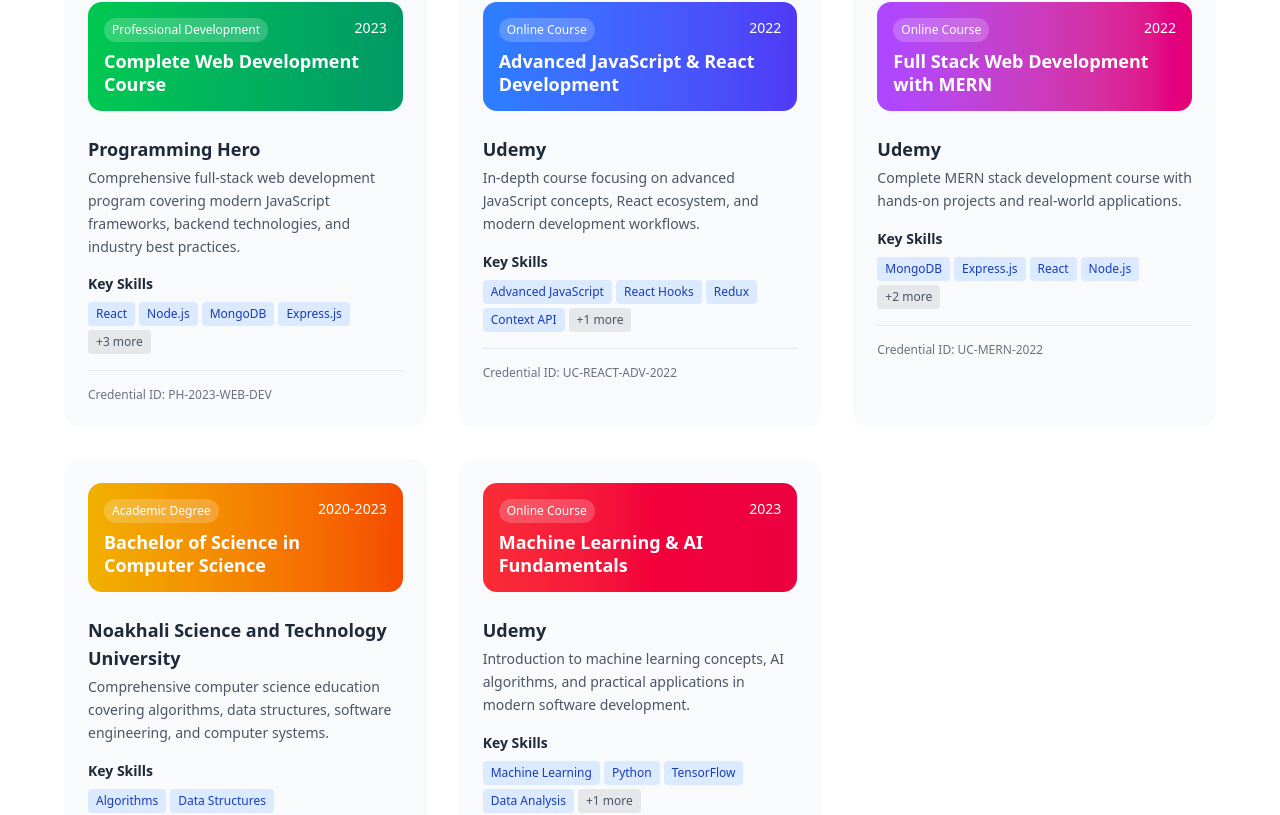
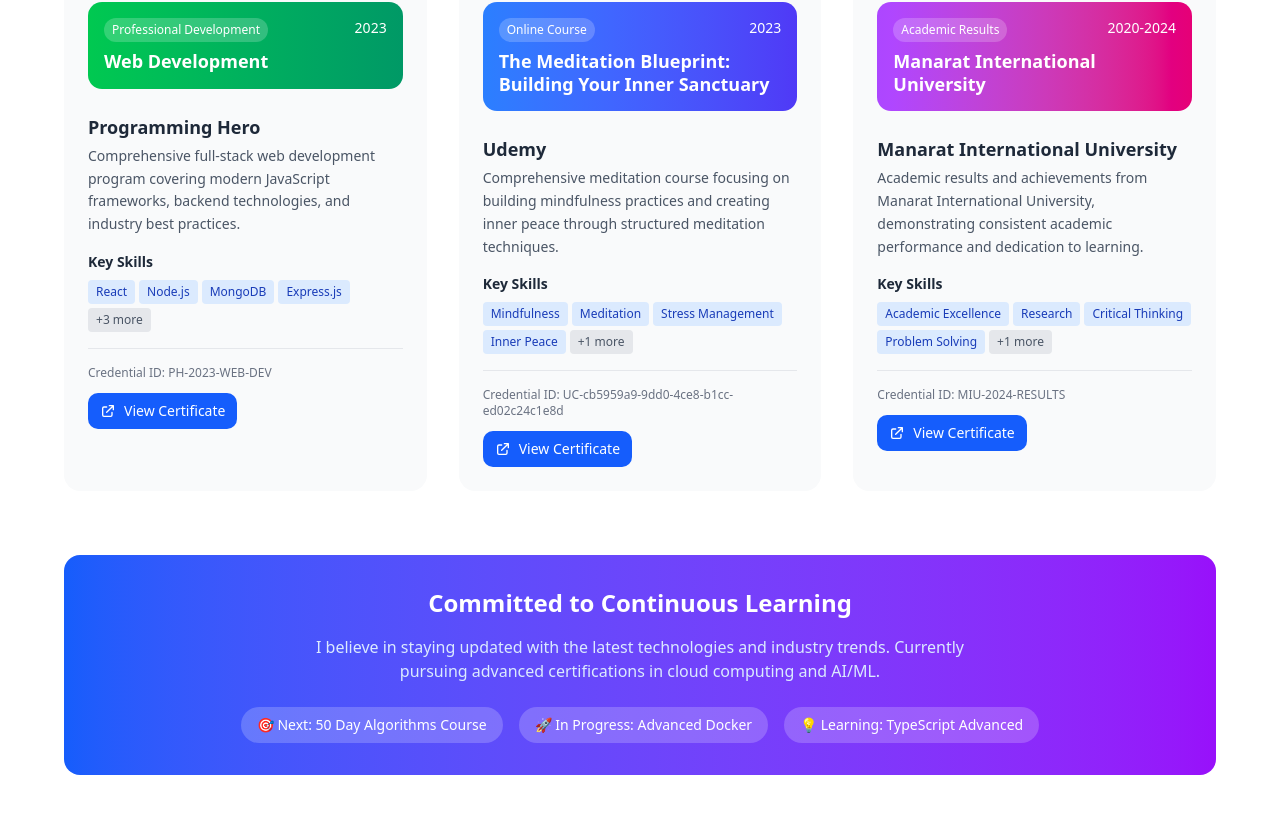
Before and after one commit to sakil470004/portfolio-mynul-3, a Next.js app: page / in a window 1280 px wide. Shown: the part 9174-9989 px from the top of the page. Built offline with nearby package versions, Linux system fonts and the light colour scheme.

Commit message:
update certification and contact

```diff
--- a/app/components/Certifications.tsx
+++ b/app/components/Certifications.tsx
@@ -3,62 +3,51 @@
 const Certifications = () => {
   const certifications = [
     {
-      title: 'Complete Web Development Course',
+      title: 'Web Development',
       issuer: 'Programming Hero',
       date: '2023',
       type: 'Professional Development',
       description: 'Comprehensive full-stack web development program covering modern JavaScript frameworks, backend technologies, and industry best practices.',
       skills: ['React', 'Node.js', 'MongoDB', 'Express.js', 'JavaScript ES6+', 'HTML5', 'CSS3'],
       credentialId: 'PH-2023-WEB-DEV',
+      certificate_link: 'https://drive.google.com/file/d/1ccSksBxmvR8wGjrPnySWpyAeGeWvNOcG/view?usp=drive_link',
+      logo_path: 'programming-hero.png',
+      alt_name: 'Programming Hero',
       color: 'from-green-500 to-emerald-600'
     },
     {
-      title: 'Advanced JavaScript & React Development',
+      title: 'The Meditation Blueprint: Building Your Inner Sanctuary',
       issuer: 'Udemy',
-      date: '2022',
+      date: '2023',
       type: 'Online Course',
-      description: 'In-depth course focusing on advanced JavaScript concepts, React ecosystem, and modern development workflows.',
-      skills: ['Advanced JavaScript', 'React Hooks', 'Redux', 'Context API', 'Performance Optimization'],
-      credentialId: 'UC-REACT-ADV-2022',
+      description: 'Comprehensive meditation course focusing on building mindfulness practices and creating inner peace through structured meditation techniques.',
+      skills: ['Mindfulness', 'Meditation', 'Stress Management', 'Inner Peace', 'Self-Awareness'],
+      credentialId: 'UC-cb5959a9-9dd0-4ce8-b1cc-ed02c24c1e8d',
+      certificate_link: 'https://udemy-certificate.s3.amazonaws.com/pdf/UC-cb5959a9-9dd0-4ce8-b1cc-ed02c24c1e8d.pdf',
+      logo_path: 'meditation.webp',
+      alt_name: 'Meditation Blueprint',
       color: 'from-blue-500 to-indigo-600'
     },
     {
-      title: 'Full Stack Web Development with MERN',
-      issuer: 'Udemy',
-      date: '2022',
-      type: 'Online Course',
-      description: 'Complete MERN stack development course with hands-on projects and real-world applications.',
-      skills: ['MongoDB', 'Express.js', 'React', 'Node.js', 'REST APIs', 'Authentication'],
-      credentialId: 'UC-MERN-2022',
+      title: 'Manarat International University',
+      issuer: 'Manarat International University',
+      date: '2020-2024',
+      type: 'Academic Results',
+      description: 'Academic results and achievements from Manarat International University, demonstrating consistent academic performance and dedication to learning.',
+      skills: ['Academic Excellence', 'Research', 'Critical Thinking', 'Problem Solving', 'Academic Writing'],
+      credentialId: 'MIU-2024-RESULTS',
+      certificate_link: 'https://drive.google.com/file/d/1N7KB9OFvoNXxKuE3MCTzo03UovA0NIm0/view?usp=drive_link',
+      logo_path: 'manarat-logo.jpeg',
+      alt_name: 'Manarat International University',
       color: 'from-purple-500 to-pink-600'
-    },
-    {
-      title: 'Bachelor of Science in Computer Science',
-      issuer: 'Noakhali Science and Technology University',
-      date: '2020-2023',
-      type: 'Academic Degree',
-      description: 'Comprehensive computer science education covering algorithms, data structures, software engineering, and computer systems.',
-      skills: ['Algorithms', 'Data Structures', 'Software Engineering', 'Database Systems', 'Computer Networks', 'Operating Systems'],
-      credentialId: 'NSTU-CSE-2023',
-      color: 'from-yellow-500 to-orange-600'
-    },
-    {
-      title: 'Machine Learning & AI Fundamentals',
-      issuer: 'Udemy',
-      date: '2023',
-      type: 'Online Course',
-      description: 'Introduction to machine learning concepts, AI algorithms, and practical applications in modern software development.',
-      skills: ['Machine Learning', 'Python', 'TensorFlow', 'Data Analysis', 'Neural Networks'],
-      credentialId: 'UC-ML-AI-2023',
-      color: 'from-red-500 to-rose-600'
     }
   ];
 
   const stats = [
-    { number: '5+', label: 'Certifications', icon: '🏆' },
-    { number: '3+', label: 'Platforms', icon: '🎓' },
+    { number: '3+', label: 'Certifications', icon: '🏆' },
+    { number: '2+', label: 'Platforms', icon: '🎓' },
     { number: '100+', label: 'Study Hours', icon: '⏰' },
-    { number: '95%', label: 'Completion Rate', icon: '✅' }
+    { number: '100%', label: 'Completion Rate', icon: '✅' }
   ];
 
   return (
@@ -138,11 +127,24 @@
                     </div>
                   </div>
 
-                  {/* Credential ID */}
-                  <div className="pt-4 border-t border-gray-200 dark:border-gray-700">
+                  {/* Credential ID and Certificate Link */}
+                  <div className="pt-4 border-t border-gray-200 dark:border-gray-700 space-y-3">
                     <p className="text-xs text-gray-500 dark:text-gray-400">
                       Credential ID: {cert.credentialId}
                     </p>
+                    {cert.certificate_link && (
+                      <a
+                        href={cert.certificate_link}
+                        target="_blank"
+                        rel="noopener noreferrer"
+                        className="inline-flex items-center px-3 py-2 bg-blue-600 hover:bg-blue-700 text-white text-sm font-medium rounded-lg transition-colors duration-200"
+                      >
+                        <svg className="w-4 h-4 mr-2" fill="none" stroke="currentColor" viewBox="0 0 24 24">
+                          <path strokeLinecap="round" strokeLinejoin="round" strokeWidth={2} d="M10 6H6a2 2 0 00-2 2v10a2 2 0 002 2h10a2 2 0 002-2v-4M14 4h6m0 0v6m0-6L10 14" />
+                        </svg>
+                        View Certificate
+                      </a>
+                    )}
                   </div>
                 </div>
               </div>
@@ -158,10 +160,10 @@
             </p>
             <div className="flex flex-wrap justify-center gap-4">
               <span className="bg-white/20 px-4 py-2 rounded-full text-sm font-medium">
-                🎯 Next: AWS Certification
+                🎯 Next: 50 Day Algorithms Course
               </span>
               <span className="bg-white/20 px-4 py-2 rounded-full text-sm font-medium">
-                🚀 In Progress: Advanced React
+                🚀 In Progress: Advanced Docker
               </span>
               <span className="bg-white/20 px-4 py-2 rounded-full text-sm font-medium">
                 💡 Learning: TypeScript Advanced
--- a/app/components/Contact.tsx
+++ b/app/components/Contact.tsx
@@ -92,15 +92,16 @@
       color: 'hover:bg-blue-700'
     },
     {
-      name: 'Portfolio',
-      url: '#',
+      name: 'Facebook',
+      url: 'https://www.facebook.com/sakil470004',
       icon: (
-        <svg className="w-6 h-6" fill="none" stroke="currentColor" viewBox="0 0 24 24">
-          <path strokeLinecap="round" strokeLinejoin="round" strokeWidth={2} d="M21 12a9 9 0 01-9 9m9-9a9 9 0 00-9-9m9 9H3m9 9v-9m0-9v9m0 9c-5 0-9-4-9-9s4-9 9-9" />
+        <svg className="w-6 h-6" fill="currentColor" viewBox="0 0 24 24">
+          <path d="M24 12.073c0-6.627-5.373-12-12-12s-12 5.373-12 12c0 5.99 4.388 10.954 10.125 11.854v-8.385H7.078v-3.47h3.047V9.43c0-3.007 1.792-4.669 4.533-4.669 1.312 0 2.686.235 2.686.235v2.953H15.83c-1.491 0-1.956.925-1.956 1.874v2.25h3.328l-.532 3.47h-2.796v8.385C19.612 23.027 24 18.062 24 12.073z"/>
         </svg>
       ),
-      color: 'hover:bg-purple-600'
-    }
+      color: 'hover:bg-blue-600'
+    },
+
   ];
 
   return (
```
